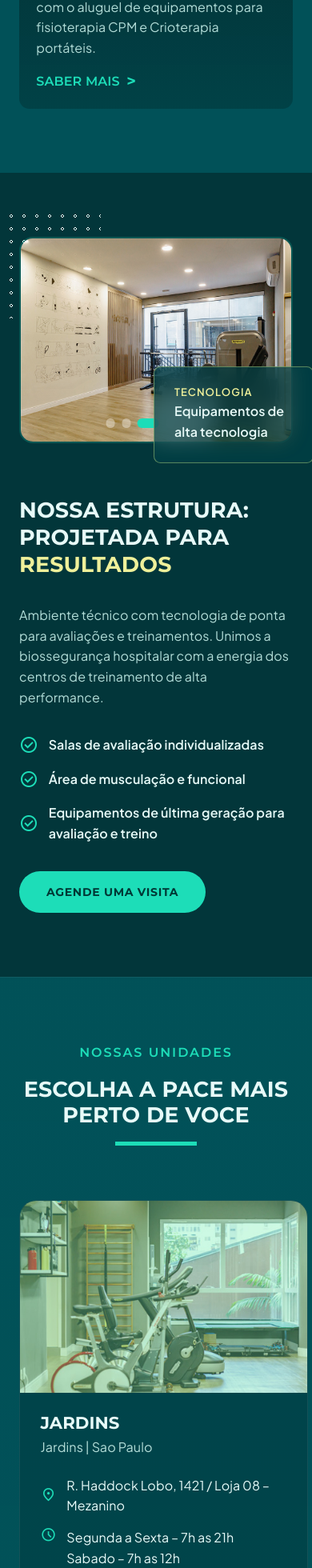
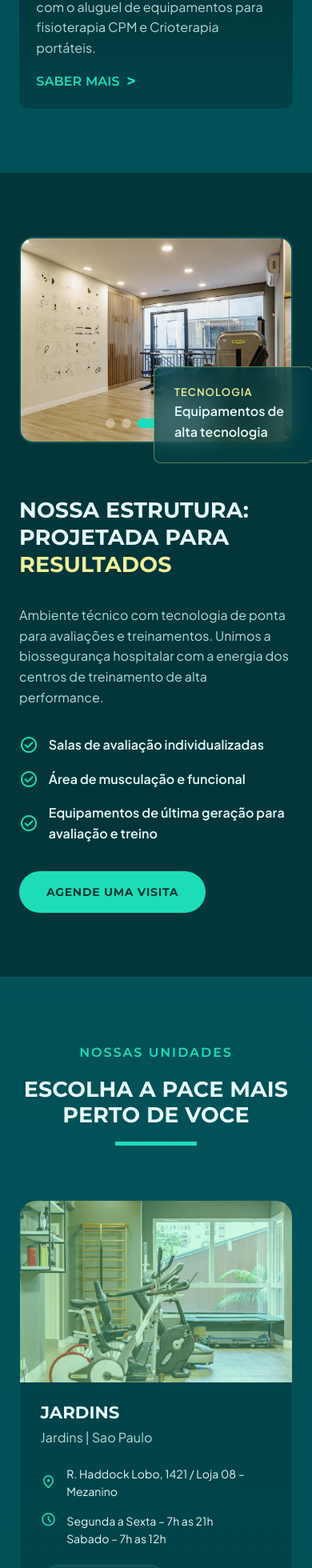
Before and after one commit to ThiagoLaredo/pace, a React (Vite) app in the folder frontend/: page / in a window 390 px wide. Shown: the part 5728-7688 px from the top of the page at 80% size. Built offline with nearby package versions, Linux system fonts and the light colour scheme.

Commit message:
sua marca

```diff
--- a/frontend/src/index.css
+++ b/frontend/src/index.css
@@ -108,7 +108,7 @@
 }
 
 .dot-grid {
-  background-image: radial-gradient(circle, transparent 1.1px, currentColor 1.1px, currentColor 1.9px, transparent 1.9px);
+  background-image: radial-gradient(circle at 50% 50%, currentColor 0 20%, transparent 24%);
   background-size: 16px 16px;
 }
 
@@ -378,6 +378,7 @@
   display: flex;
   flex-direction: column;
   gap: 0.85rem;
+  font-size: 14px;
 }
 
 .unit-card__section:last-child {
@@ -403,13 +404,22 @@
 
 .unit-card__contacts {
   display: flex;
-  flex-wrap: wrap;
+  flex-direction: column;
   gap: 0.75rem;
+}
+
+.unit-card__phones {
+  display: flex;
+  flex-direction: column;
+  width: fit-content;
+  gap: 0.75rem;
+  flex-wrap: nowrap;
 }
 
 .unit-card__chip {
   display: inline-flex;
   align-items: center;
+  width: fit-content;
   gap: 0.5rem;
   padding: 0.7rem 0.9rem;
   border-radius: 9999px;
@@ -472,6 +482,10 @@
 @media (max-width: 768px) {
   .unit-card {
     grid-template-columns: 1fr;
+  }
+
+  .unit-card__phones {
+    flex-wrap: wrap;
   }
 
   .unit-card__media {
--- a/frontend/src/sections/HeroSection.tsx
+++ b/frontend/src/sections/HeroSection.tsx
@@ -65,8 +65,8 @@
         </div>
 
         {/* Right Decoration */}
-        <div className="hero-entrance hero-entrance--right hidden md:flex justify-end items-end">
-          <DotGrid className="w-48 h-48 text-secondary/30" />
+        <div className="hero-entrance hero-entrance--right hidden md:flex justify-end items-end" style={{ opacity: 0.55 }}>
+          <DotGrid className="w-48 h-48 text-secondary" />
         </div>
       </div>
 
--- a/frontend/src/sections/StructureSection.tsx
+++ b/frontend/src/sections/StructureSection.tsx
@@ -45,9 +45,12 @@
     <section className="py-section-padding bg-surface-container-lowest overflow-hidden">
       <div className="max-w-container-max mx-auto px-gutter grid md:grid-cols-2 gap-16 items-center">
         {/* Left - Image */}
-        <RevealOnScroll>
-          <div className="structure-gallery relative">
-            <DotGrid className="absolute -top-8 -left-8 w-32 h-32 text-secondary/40 z-0" />
+        <div className="relative">
+          <div className="absolute -top-5 -left-5 pointer-events-none" style={{ zIndex: 0, opacity: 0.65 }}>
+            <DotGrid className="w-40 h-40 text-secondary" />
+          </div>
+          <RevealOnScroll>
+          <div className="structure-gallery relative" style={{ zIndex: 1, position: 'relative' }}>
             <div className="structure-image-frame relative z-10 rounded-2xl overflow-hidden border-2 border-primary/20">
               <div className="structure-gallery__viewport">
                 {galleryImages.map((image, index) => (
@@ -78,7 +81,8 @@
               <p className="text-body-md font-bold">Equipamentos de alta tecnologia</p>
             </div>
           </div>
-        </RevealOnScroll>
+          </RevealOnScroll>
+        </div>
 
         {/* Right - Content */}
         <RevealOnScroll delay="0.12s">
--- a/frontend/src/sections/UnitsSection.tsx
+++ b/frontend/src/sections/UnitsSection.tsx
@@ -104,6 +104,7 @@
 
                   <div className="unit-card__section">
                     <div className="unit-card__contacts">
+                      <div className="unit-card__phones">
                         {unit.phones.map((phone, phoneIndex) => (
                           <a
                             key={phone}
@@ -125,6 +126,7 @@
                             <span>{phone}</span>
                           </a>
                         ))}
+                      </div>
                       {unit.email ? (
                         <a href={`mailto:${unit.email}`} className="unit-card__chip unit-card__chip--email">
                           <Icon name="mail" className="unit-card__chip-icon" />
```
Lines whose indentation alone changed are shown as unchanged.
